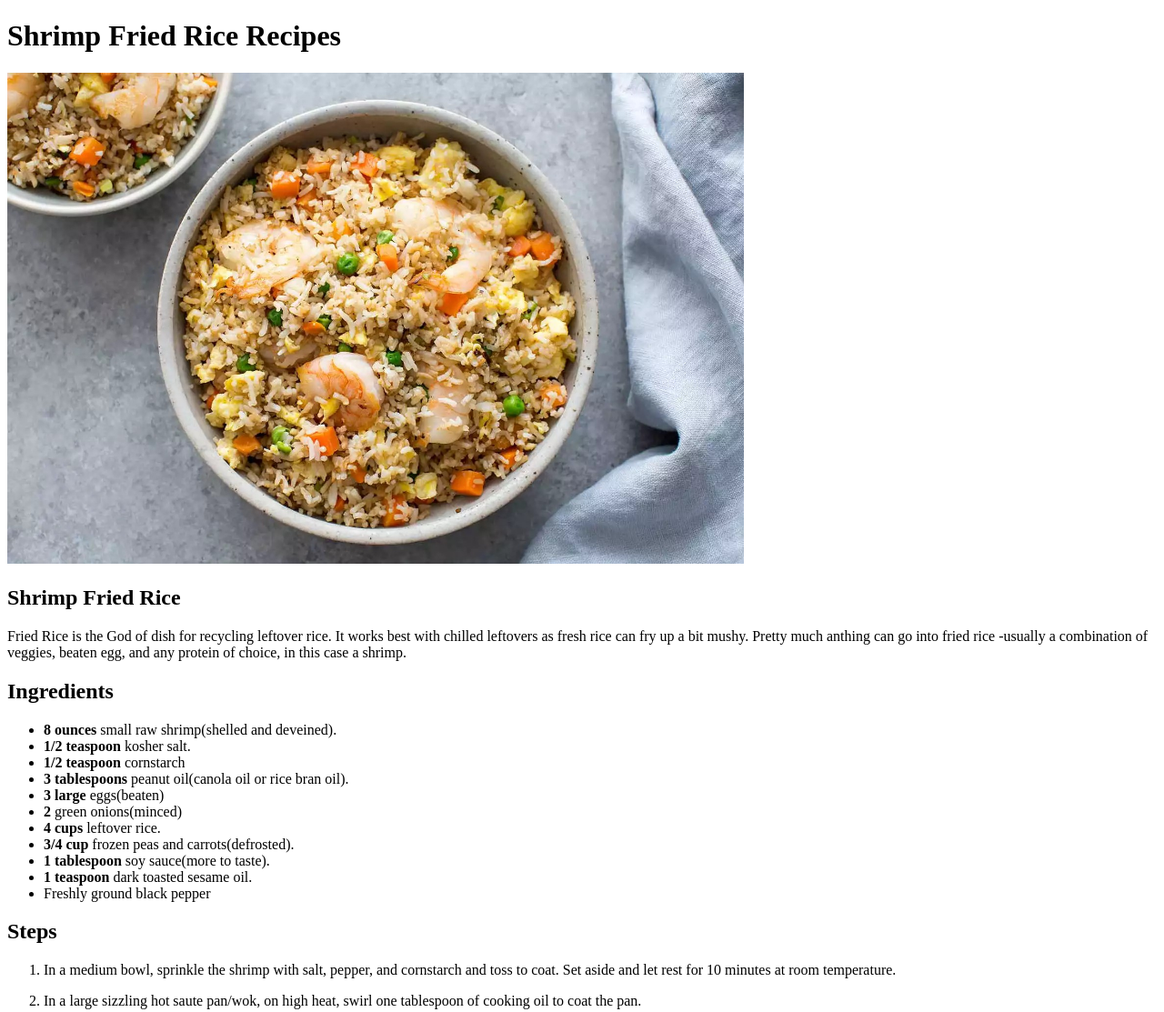
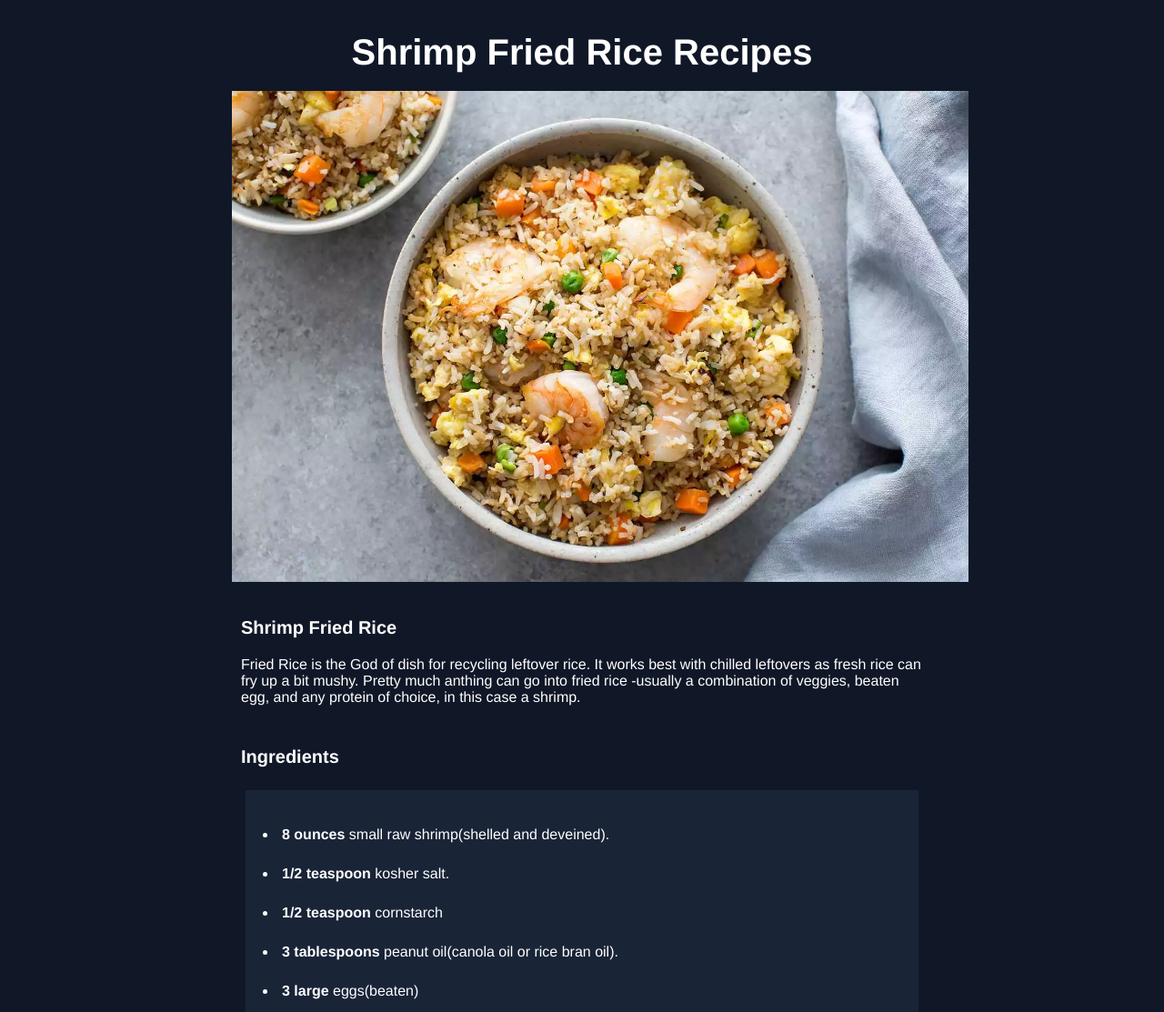
Before and after one commit to vince2td/odin-recipes, a plain HTML site: page recipes/friedrice/shrimp_fried_rice.html in a window 1280 px wide. Shown: the top 1113 px of the page at 91% size. Drawn offline with Linux system fonts and the light colour scheme.

Commit message:
Update css for shrimp_fried_rice.html
- Added divs and classes for css styling.

```diff
--- a/recipes/friedrice/shrimp_fried_rice.html
+++ b/recipes/friedrice/shrimp_fried_rice.html
@@ -10,17 +10,25 @@
 
 <body>
 
-    <h1>Shrimp Fried Rice Recipes</h1>
+    <div class="content">
+
+        <h1 class="title">Shrimp Fried Rice Recipes</h1>
 
         <img src="./../../images/shrimp_fried_rice.jpg" alt="shrimp fried rice" width="810">
+    </div>
 
-    <h2>Shrimp Fried Rice</h2>
+    <div class="content">
+
+        <h2 class="sub_title">Shrimp Fried Rice</h2>
         <p>Fried Rice is the God of dish for recycling leftover rice. It works best with chilled leftovers as
             fresh rice can fry up a bit mushy. Pretty much anthing can go into fried rice -usually a combination
             of veggies, beaten egg, and any protein of choice, in this case a shrimp.
         </p>
+    </div>
 
-    <h2>Ingredients</h2>
+    <div class="content">
+
+        <h2 class="sub_title">Ingredients</h2>
         <ul>
             <li><b>8 ounces</b> small raw shrimp(shelled and deveined).</li>
             <li><b>1/2 teaspoon</b> kosher salt.</li>
@@ -34,8 +42,11 @@
             <li><b>1 teaspoon</b> dark toasted sesame oil.</li>
             <li>Freshly ground black pepper</li>
         </ul>
+    </div>
 
-    <h2>Steps</h2>
+    <div class="content">
+
+        <h2 class="sub_title">Steps</h2>
         <ol>
             <li>
                 <p>
@@ -93,15 +104,19 @@
                 </p>
             </li>
         </ol>
+    </div>
 
-    <div>
-        <h2>Time</h2>
+    <div class="content">
+        <h2 class="sub_title">Time</h2>
         <p>Prep Time : 10 mins</p>
         <p>Cook Time : 20 - 30 mins</p>
         <p><b>Total Time</b> : 30 - 35 mins</p>
     </div>
 
-    <a href="./../../index.html">Home</a>
+    <div class="home">
+        <p>Go back <a href="./../../index.html">Home</a></p>
+    </div>
+
 
 </body>
 
--- a/recipes/friedrice/style.css
+++ b/recipes/friedrice/style.css
@@ -0,0 +1,58 @@
+* {
+    padding: 0;
+    margin: 0;
+    box-sizing: border-box;
+}
+
+
+body {
+    background-color: #101828;
+    color: #ffffff;
+    font-size: 16px;
+    font-family: Helvetica, Arial, sans-serif;
+    width: 800px;
+    margin: auto;
+}
+
+.title {
+    font-size: 40px;
+    font-weight: bold;
+    padding: 20px;
+    text-align: center;
+}
+
+.sub_title {
+    font-size: 20px;
+    font-weight: bold;
+    padding: 10px;
+}
+
+ul, ol {
+    padding: 20px;
+    margin: 15px;
+    background-color: #192437;
+}
+
+
+li {
+    padding: 5px;
+    margin: 15px;
+}
+
+a {
+    text-decoration: none;
+    color: #ffffff;
+}
+
+.content {
+    padding: 10px;
+    margin: 5px;
+}
+
+p {
+    padding: 10px;
+}
+
+.home {
+    text-align: center;
+}
```
Lines whose indentation alone changed are shown as unchanged.
